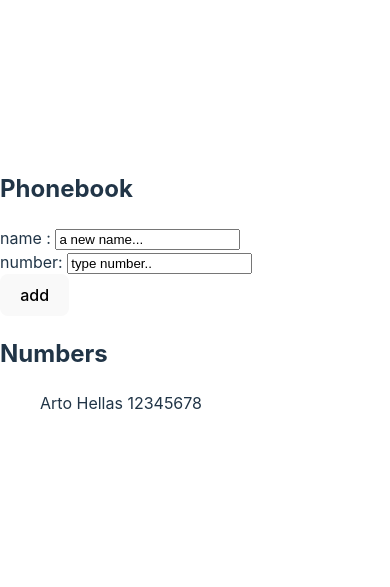
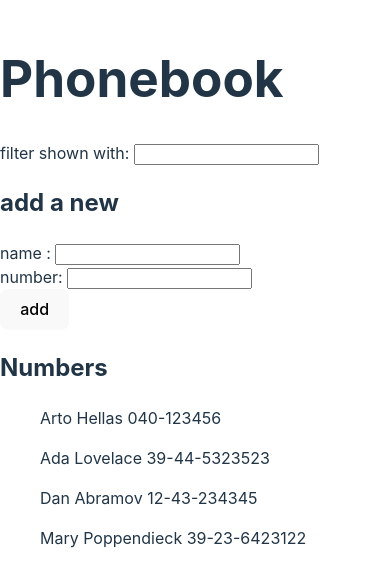
Before and after one commit to Gina04/Full-Stack-Open, a React (Vite) app in the folder part2/thePhoneBook/part2/: page / in a window 390 px wide. Shown: the part 131-718 px from the top of the page. Built offline with nearby package versions, Linux system fonts and the light colour scheme.

Commit message:
The phone book step 4

```diff
--- a/part2/thePhoneBook/part2/src/App.jsx
+++ b/part2/thePhoneBook/part2/src/App.jsx
@@ -3,14 +3,14 @@
 
 function App() {
   const [persons, setPersons] = useState([
-    { name: 'Arto Hellas', number: 12345678 }
+    { name: 'Arto Hellas', number: '040-123456', id: 1 },
+    { name: 'Ada Lovelace', number: '39-44-5323523', id: 2 },
+    { name: 'Dan Abramov', number: '12-43-234345', id: 3 },
+    { name: 'Mary Poppendieck', number: '39-23-6423122', id: 4 }
   ])
-  const [newName, setNewName] = useState(
-    'a new name...'
-    )
-
-  const [showAll, setShowAll] = useState(true)
-  const [newPhone, setNewPhone] = useState('type number..')
+  const [newName, setNewName] = useState('')
+  const [newPhone, setNewPhone] = useState('')
+  const [showAll, setShowAll] = useState('')
 
   const addPhoneBook = (event)=>{
     event.preventDefault()
@@ -27,7 +27,6 @@
     }
 
     setPersons(persons.concat(nameBookObjetc))
-    setNewPhone(persons.concat(nameBookObjetc.number))
     setNewName('')
     setNewPhone('')
 
@@ -52,9 +51,28 @@
     console.log(event.target.value)
     setNewPhone(event.target.value)
 }
+
+const handleFilterChange= (event) =>{
+  setShowAll(event.target.value)
+}
+// Filtrar las personas basadas en el texto ingresado en el filtro
+const nameToShow = showAll
+? persons.filter(person => person.name.toLowerCase().includes(showAll.toLowerCase()))
+: persons
+
+console.log(nameToShow)
+
   return (
     <div>
-      <h2>Phonebook</h2>
+      <h1>Phonebook</h1>
+      <div>
+        filter shown with: <input
+                              value={showAll}
+                              onChange={handleFilterChange}/>
+
+      </div>
+
+      <h2>add a new</h2>
       <form onSubmit={addPhoneBook}>
         <div>
           name : <input
@@ -70,9 +88,10 @@
           <button type='submit'>add</button>
         </div>
       </form>
+      {/* Lista filtrada */}
       <h2>Numbers</h2>
       <ul>
-        {persons.map(person =>
+        {nameToShow.map(person =>
           <Name key={person.name} name={person.name} number={person.number}/>
         )
 
```
